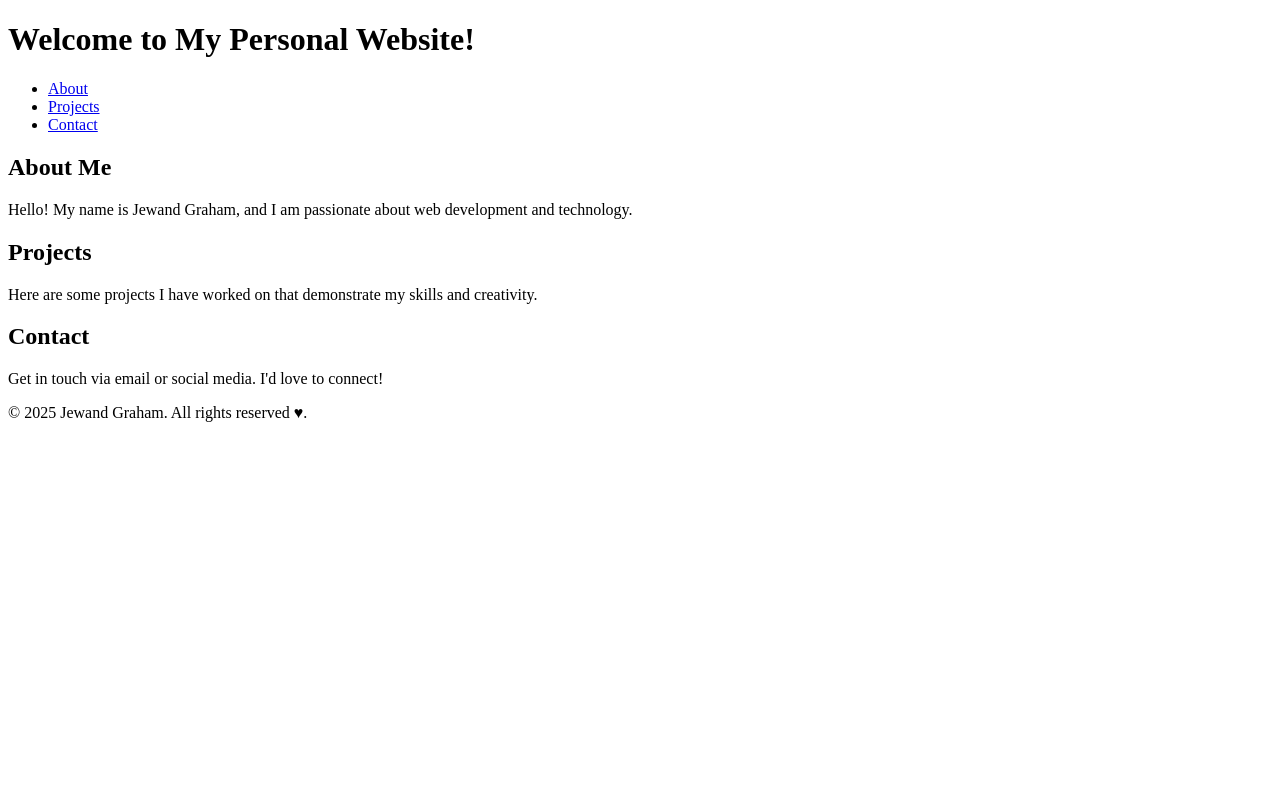
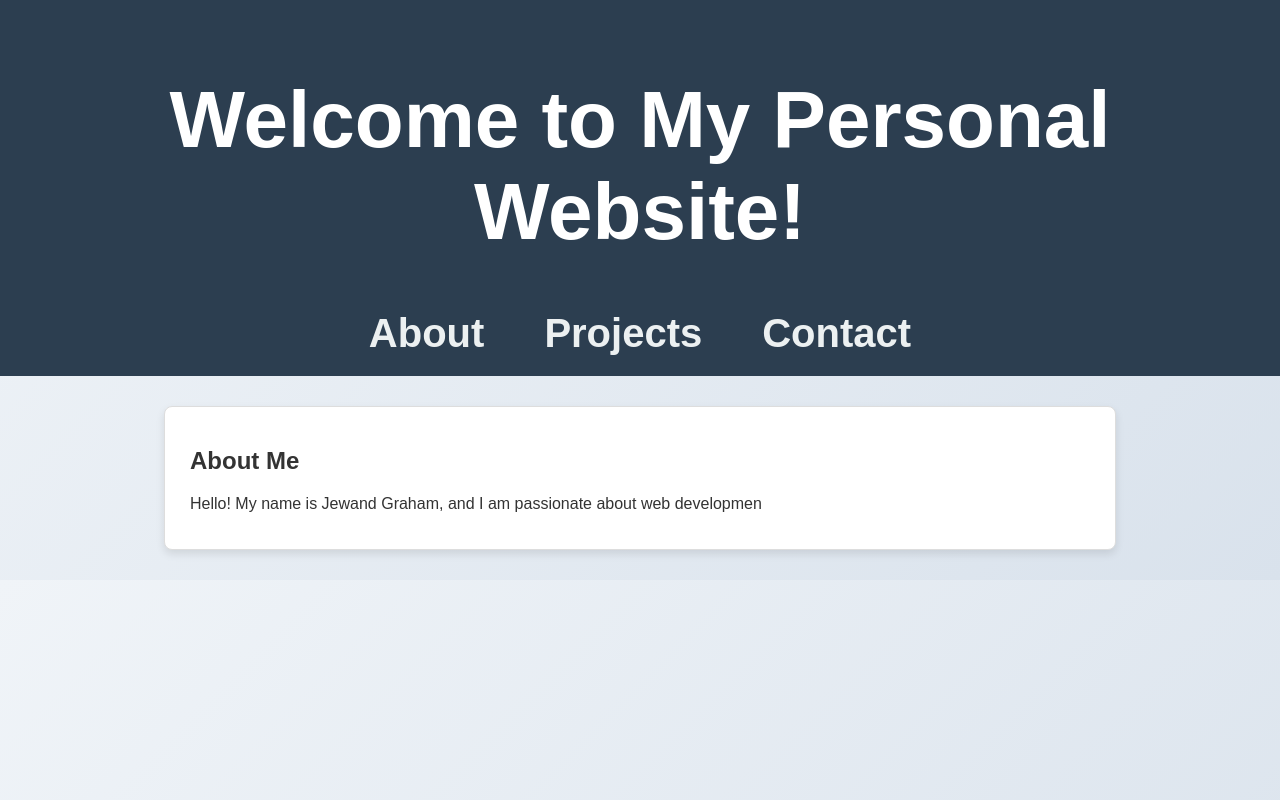
Before and after one commit to jewand/jewgra1002-redone-, a plain HTML site: page index.html in a window 1280 px wide. Drawn offline with Linux system fonts and the light colour scheme.

Commit message:
index.html

```diff
--- a/index.html
+++ b/index.html
@@ -2,15 +2,20 @@
 <html lang="en">
 <head>
     <meta charset="UTF-8">
-    <meta name="description" content="This is my personal homepage showcasing about me, my projects, and contact information.">
-    <meta name="keywords" content="HTML, Web Design, Portfolio, Projects, Contact">
+    <meta name="description" content="Jewand Graham's personal homepage showcasing about me, projects, and contact information.">
+    <meta name="keywords" content="HTML, CSS, Web Design, Portfolio, Projects, Contact">
     <meta name="author" content="Jewand Graham">
     <meta name="viewport" content="width=device-width, initial-scale=1.0">
-    <title>Welcome to My Homepage</title>
+    <title>Jewand Graham - Homepage</title>
+
+    <!-- Link to external CSS file -->
+    <link rel="stylesheet" href="styles.css">
 </head>
 <body>
+    <!-- Header section -->
     <header>
         <h1>Welcome to My Personal Website!</h1>
+        <!-- Navigation menu -->
         <nav>
             <ul>
                 <li><a href="#about">About</a></li>
@@ -20,25 +25,8 @@
         </nav>
     </header>
 
+    <!-- Main content -->
     <main>
         <section id="about">
             <h2>About Me</h2>
-            <p>Hello! My name is Jewand Graham, and I am passionate about web development and technology.</p>
-        </section>
-
-        <section id="projects">
-            <h2>Projects</h2>
-            <p>Here are some projects I have worked on that demonstrate my skills and creativity.</p>
-        </section>
-
-        <section id="contact">
-            <h2>Contact</h2>
-            <p>Get in touch via email or social media. I'd love to connect!</p>
-        </section>
-    </main>
-
-    <footer>
-        <p>&copy; 2025 Jewand Graham. All rights reserved &hearts;.</p>
-    </footer>
-</body>
-</html>
+            <p>Hello! My name is Jewand Graham, and I am passionate about web developmen
```
